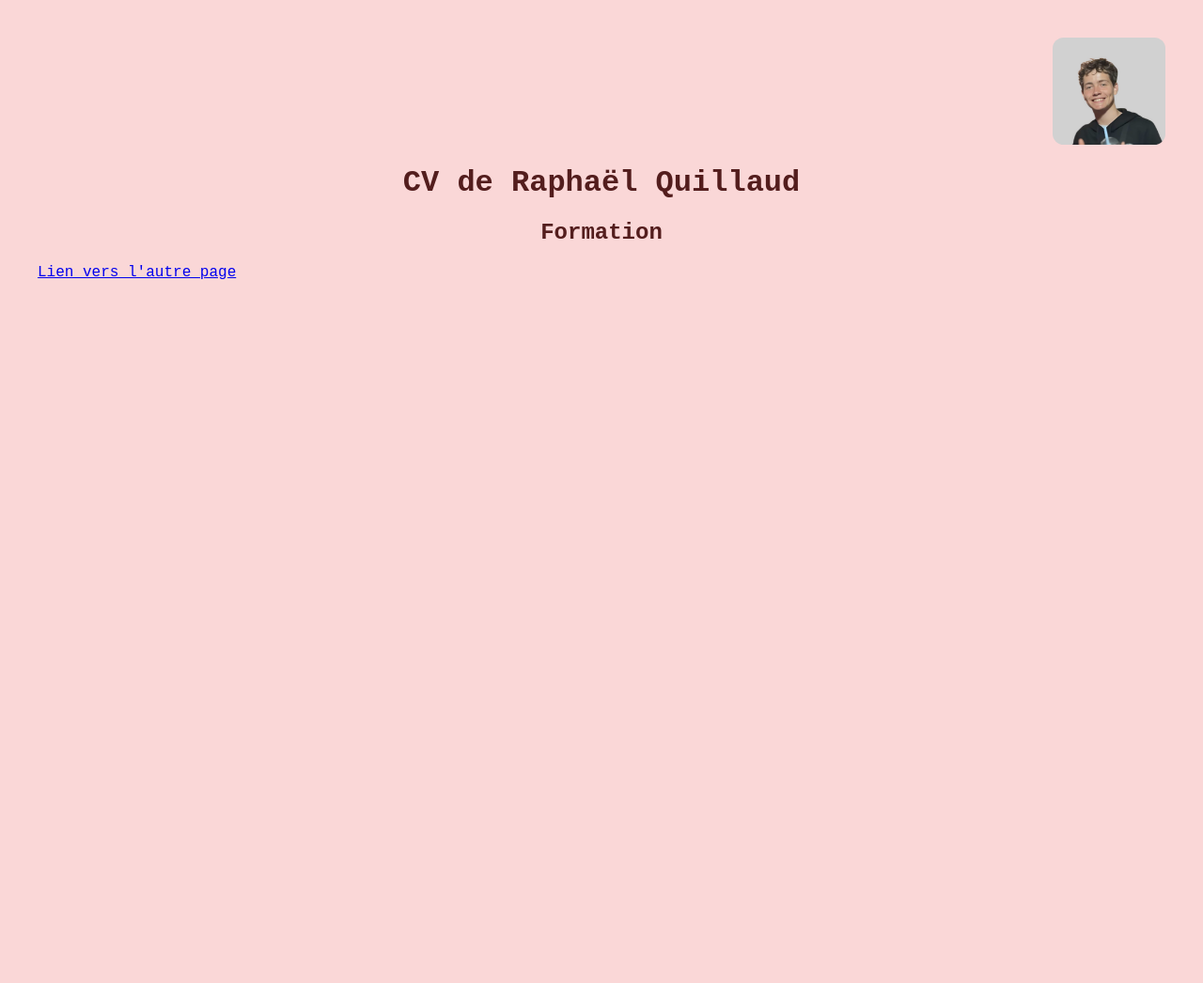
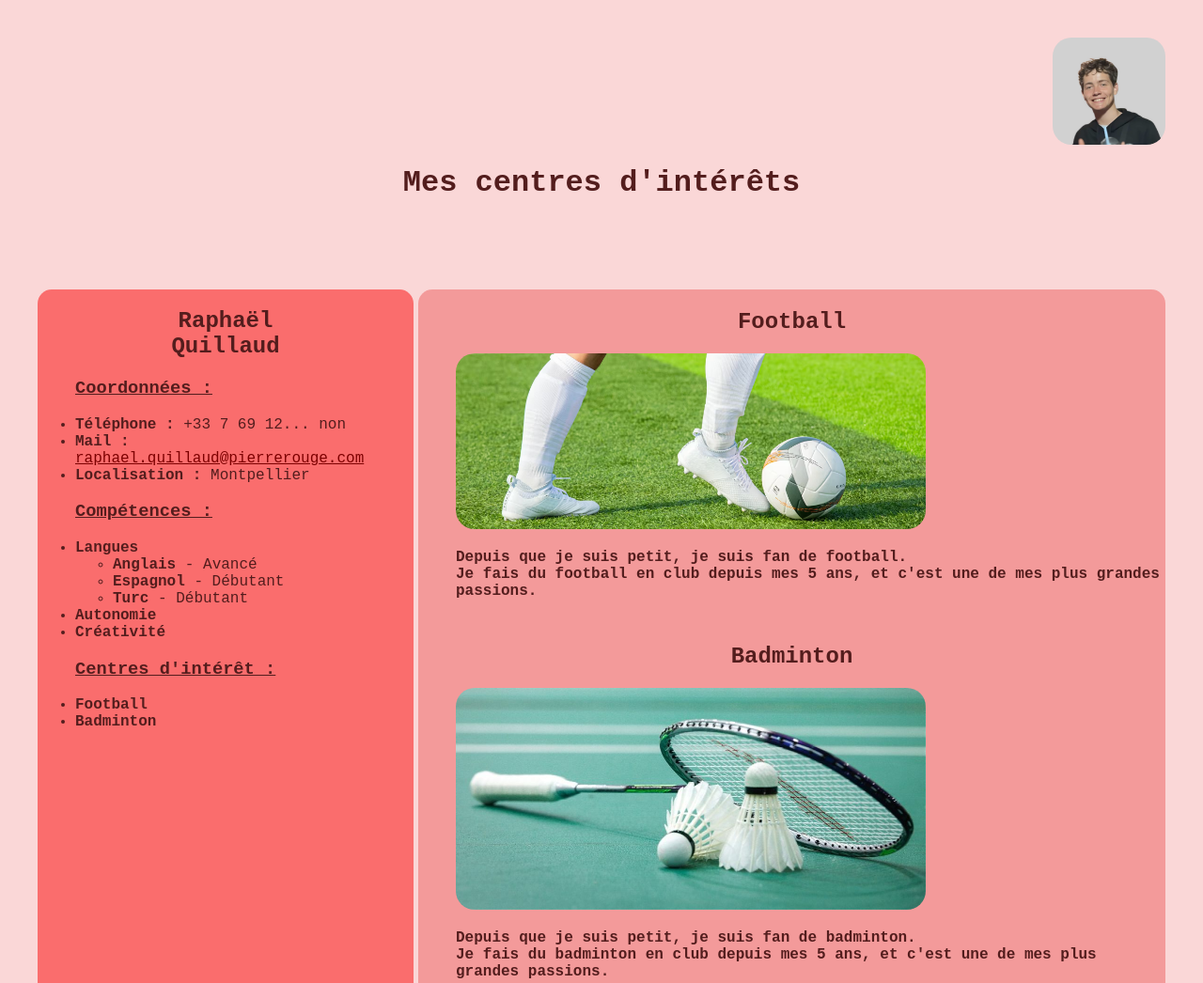
Before and after one commit to raphouqld/NSI, a plain HTML site: page seq 5 WEB/TP1/CI.html in a window 1280 px wide. Shown: the top 1046 px of the page at 94% size. Before the commit the page ends 800 px from the top, so only its background shows below. Drawn offline with Linux system fonts and the light colour scheme.

Commit message:
final CV

```diff
--- a/seq 5 WEB/TP1/CI.html
+++ b/seq 5 WEB/TP1/CI.html
@@ -9,13 +9,54 @@
     </head>
 
     <body>
+        <div id="tete">
         <div id="imgdroite">
-            <img src="raphael.quillaud.jpg" alt="Raphaël Quillaud">
+            <img id="img10" src="raphael.quillaud.jpg" alt="Raphaël Quillaud">
         </div>
-        <h1>CV de Raphaël Quillaud</h1>
-        <h2>Formation</h2>
-        <a href="CV.html">Lien vers l'autre page</a>
 
+        <h1>Mes centres d'intérêts<br><br><br></h1>
+        </div>
+        <div id="main">
+
+            <div id="colgauche">
+                <h2>Raphaël<br>Quillaud</h2>
+                <ul>
+                    <h3>Coordonnées :</h3>
+                    <li><strong>Téléphone :</strong> +33 7 69 12... non</li>
+                    <li><strong>Mail :</strong> <a href="mailto:raphael@quillaud.org">raphael.quillaud@pierrerouge.com</a></li>
+                    <li><strong>Localisation :</strong> Montpellier</li>
+                    <h3>Compétences :</h3>
+                    <li><strong>Langues</strong></li>
+                    <ul>
+                        <li><strong>Anglais</strong> - Avancé</li>
+                        <li><strong>Espagnol</strong> - Débutant</li>
+                        <li><strong>Turc</strong> - Débutant</li>
+                    </ul>
+                    <li><strong>Autonomie</strong></li>
+                    <li><strong>Créativité</strong></li>
+                    <h3>Centres d'intérêt :</h3>
+                    <li><strong>Football</strong></li>
+                    <li><strong>Badminton</strong></li>
+                </ul>
+            </div>
+
+            <div id="contenu">
+                <h2>Football</h2>
+                <ul>
+                <img width="500px" src="img/football.jpg" alt="Football">
+                <p><strong>Depuis que je suis petit, je suis fan de football.<br>Je fais du football en club depuis mes 5 ans, et c'est une de mes plus grandes passions.</strong></p>
+                </ul>
+                <h2><br>Badminton</h2>
+                <ul>
+                <img width="500px" src="img/badminton.jpg" alt="Badminton">
+                <p><strong>Depuis que je suis petit, je suis fan de badminton.<br>Je fais du badminton en club depuis mes 5 ans, et c'est une de mes plus grandes passions.</strong></p>
+                </ul>
+            </div>
+        </div>
+<br>
+        <div id="pied">
+        <a href="CV.html">Page principale</a>
+        </div>
     </body>
 
 </html>
--- a/seq 5 WEB/TP1/style.css
+++ b/seq 5 WEB/TP1/style.css
@@ -1,6 +1,6 @@
 body{
     font-family: 'Courier New', Courier, monospace;
-    margin: 40px 40px 10px 40px;
+    margin: 40px 40px 40px 40px;
     background-color: rgb(250, 215, 215);
     color: rgb(83, 29, 29);
 }
@@ -19,7 +19,10 @@ h3{
 }
 
 img{
-    border-radius: 10%;
+    border-radius: 20px;
+}
+
+#img10{
     width: 10%;
 }
 
@@ -28,10 +31,19 @@ img{
     justify-content: right;
 }
 
+a{
+    color: rgb(125, 0, 0);
+    transition: 0.2s;
+}
 
+a:hover{
+    color: rgb(255, 0, 0);
+    font-size: larger;
+    transition-delay: 0.1s;
+}
 
 #entete, #menu, #contenu, #footer {
-    padding:1px 0;
+    padding: 1px 0;
 }
 
 #tete {
@@ -44,20 +56,24 @@ img{
 
 #colgauche{
     float:left;
-    width: 350px;
-    height: 500px;
+    width: 400px;
+    min-height: 820px;
+    height: auto;
     background-color: rgba(251, 56, 56, 0.658);
     border-radius: 15px;
 }
 
 #contenu {
-    margin-left:355px;
+    margin-left:405px;
     background-color: rgba(234, 67, 67, 0.417);
     border-radius: 15px;
-    min-width: 350px;
+    min-width: 400px;
+    min-height: 820px;
 }
 
 #pied {
     text-align:center;
     clear:both;
+    background-color: rgb(255, 185, 185);
+    border-radius: 15px;
 }
```
Also changed, not shown: seq 5 WEB/TP1/CV.html (+19 -6 lines), seq 5 WEB/TP1/img/badminton.jpg (added), seq 5 WEB/TP1/img/football.jpg (added).
